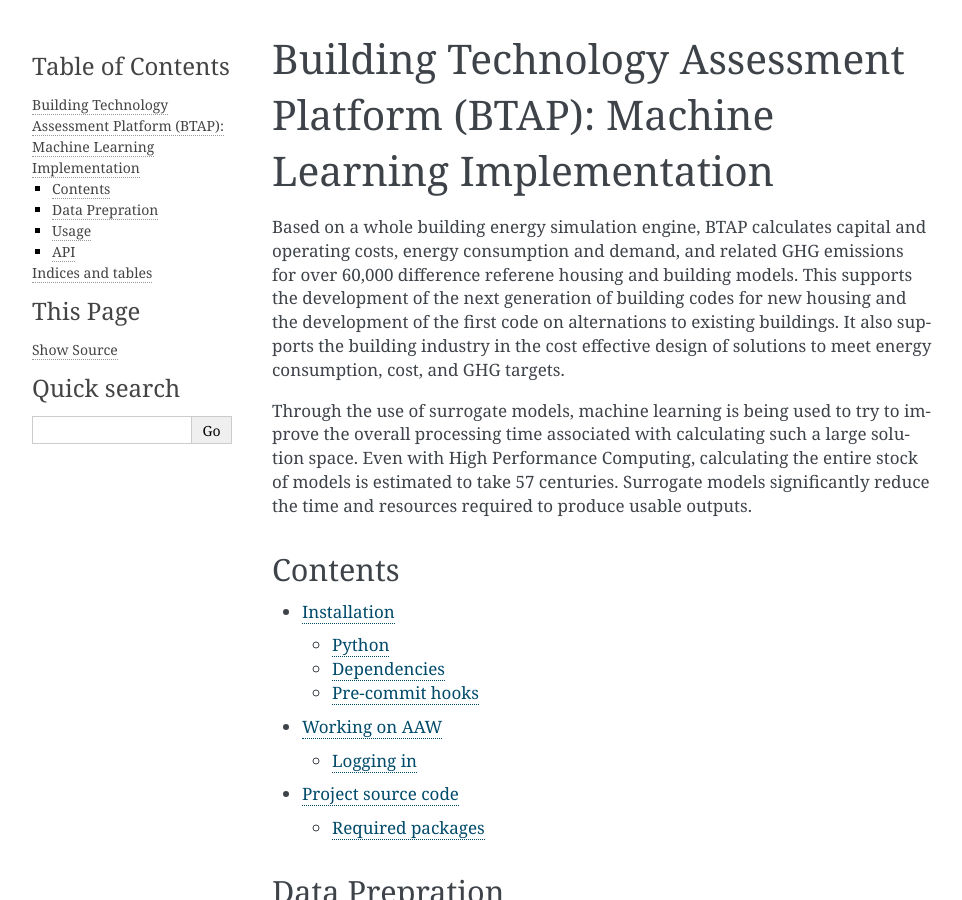
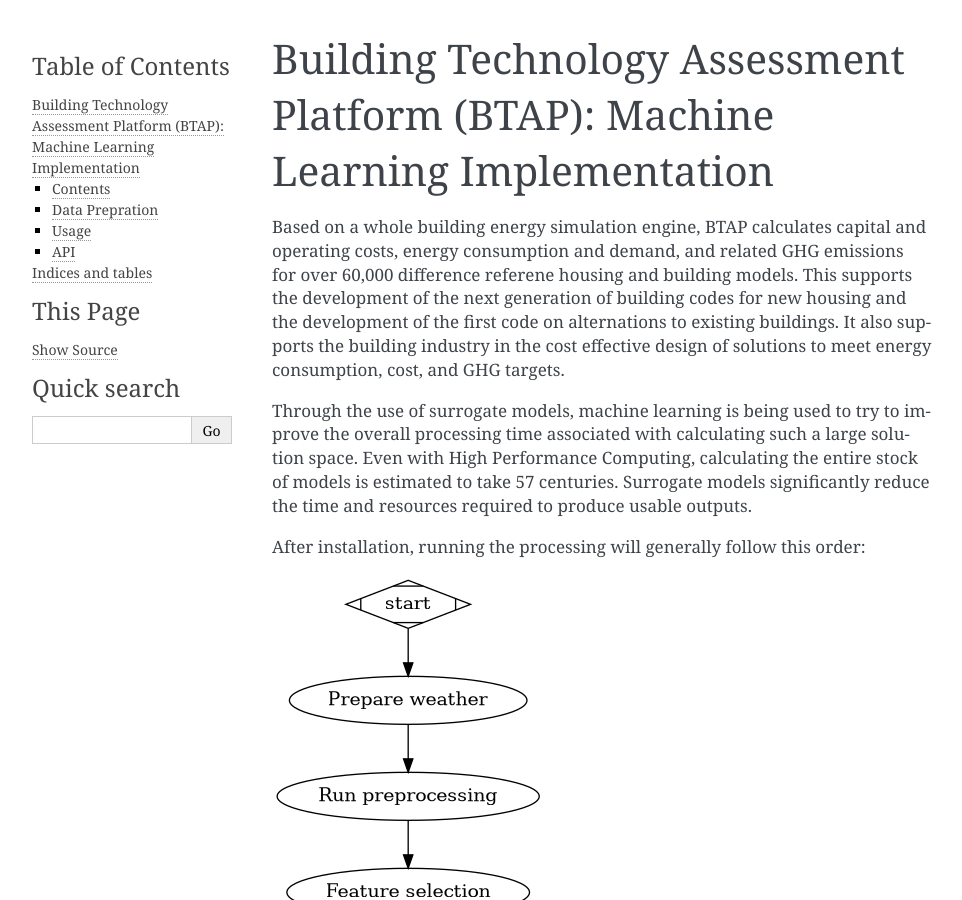
Before and after one commit to canmet-energy/btap_ml, a Sphinx documentation site: the page built from docs/index.rst, in a window 1280 px wide and 900 px high. Shown: the whole window, without its empty margins (148-1110 px from the left). Built offline with Sphinx 7.4.7, drawn with Linux system fonts in a browser that asks for light colours.

Commit message:
Add digraph of process flow

```diff
--- a/docs/index.rst
+++ b/docs/index.rst
@@ -16,6 +16,24 @@
 associated with calculating such a large solution space. Even with High Performance Computing, calculating the entire
 stock of models is estimated to take 57 centuries. Surrogate models significantly reduce the time and resources
 required to produce usable outputs.
+
+After installation, running the processing will generally follow this order:
+
+.. graphviz::
+   :name: Processing overview
+
+   digraph G {
+      bgcolor=transparent;
+
+      start -> weather -> preprocess -> features -> build -> end;
+
+      start [shape=Mdiamond];
+      weather [label="Prepare weather"];
+      preprocess [label="Run preprocessing"];
+      features [label="Feature selection"];
+      build [label="Build the model"];
+      end [shape=Msquare];
+    }
 
 Contents
 --------
```
Also changed, not shown: 1 other file.
